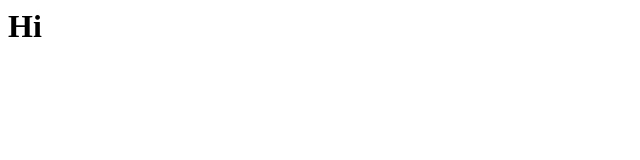
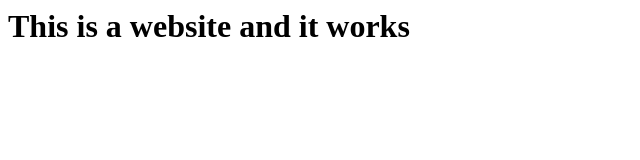
Before and after one commit to FMJack/web-exp-2, a plain HTML site: page index.html in a window 1280 px wide. Shown: the whole page, without its empty margins (0-640 px from the left). Drawn offline with Linux system fonts and the light colour scheme.

Commit message:
Update header text in index.html

```diff
--- a/index.html
+++ b/index.html
@@ -1 +1 @@
-<h1>Hi</h1>
+<h1>This is a website and it works</h1>
```
